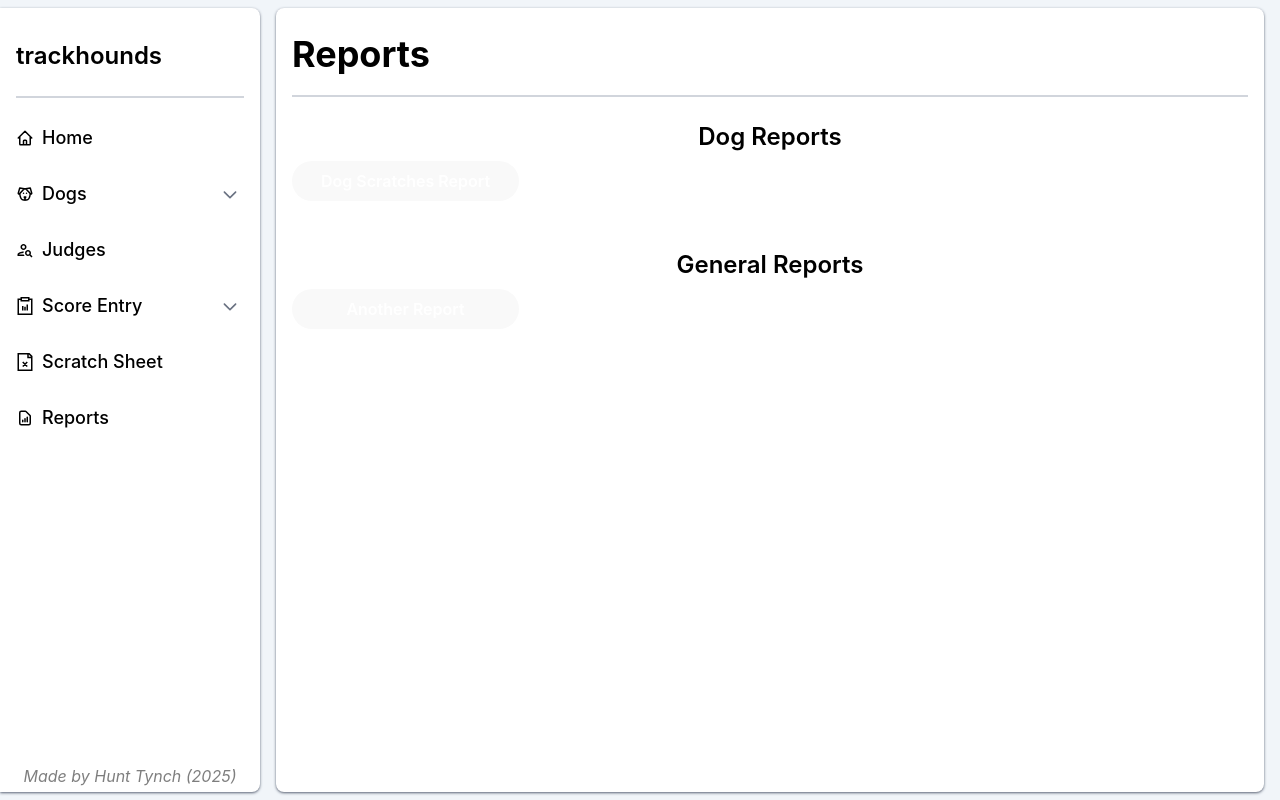
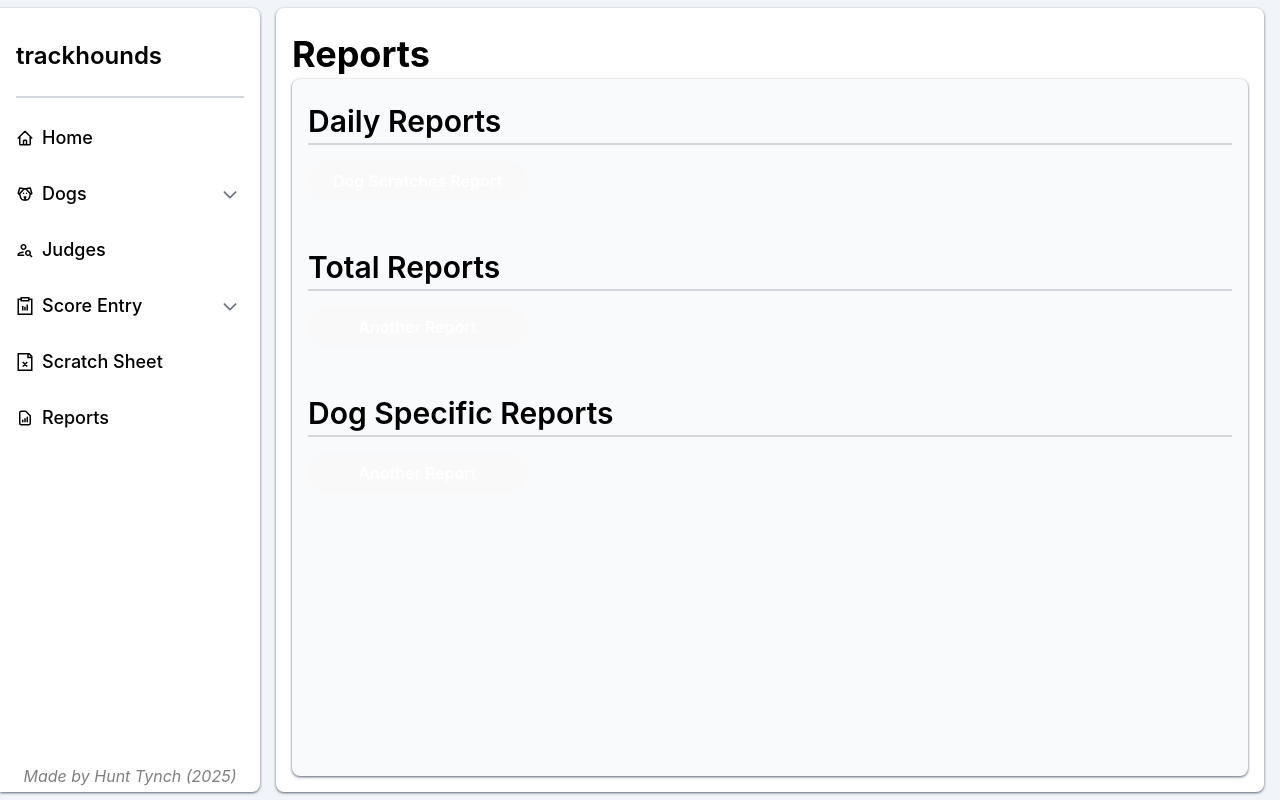
Before and after one commit to hctynch/trackhounds, a React (Vite) app in the folder frontend/: page /reports in a window 1280 px wide. Built offline with nearby package versions, Linux system fonts and the light colour scheme.

Commit message:
Working on report layout.

```diff
--- a/frontend/src/components/Reports.jsx
+++ b/frontend/src/components/Reports.jsx
@@ -7,7 +7,7 @@ function Reports() {
 
   const reports = [
     {
-      type: 'Dog Reports',
+      type: 'Daily Reports',
       items: [
         {
           title: 'Dog Scratches Report',
@@ -22,7 +22,7 @@ function Reports() {
       ],
     },
     {
-      type: 'General Reports',
+      type: 'Total Reports',
       items: [
         {
           title: 'Another Report',
@@ -56,21 +56,57 @@ function Reports() {
             ['Data 4', 'Data 5', 'Data 6'],
           ],
         },
-        // Add more general reports as needed
       ],
     },
-    // Add more report types as needed
+    {
+      type: 'Dog Specific Reports',
+      items: [
+        {
+          title: 'Another Report',
+          columns: ['Column 1', 'Column 2', 'Column 3'],
+          data: [
+            ['Data 1', 'Data 2', 'Data 3'],
+            ['Data 4', 'Data 5', 'Data 6'],
+            ['Data 1', 'Data 2', 'Data 3'],
+            ['Data 4', 'Data 5', 'Data 6'],
+            ['Data 1', 'Data 2', 'Data 3'],
+            ['Data 4', 'Data 5', 'Data 6'],
+            ['Data 1', 'Data 2', 'Data 3'],
+            ['Data 4', 'Data 5', 'Data 6'],
+            ['Data 1', 'Data 2', 'Data 3'],
+            ['Data 4', 'Data 5', 'Data 6'],
+            ['Data 1', 'Data 2', 'Data 3'],
+            ['Data 4', 'Data 5', 'Data 6'],
+            ['Data 1', 'Data 2', 'Data 3'],
+            ['Data 4', 'Data 5', 'Data 6'],
+            ['Data 4', 'Data 5', 'Data 6'],
+            ['Data 1', 'Data 2', 'Data 3'],
+            ['Data 4', 'Data 5', 'Data 6'],
+            ['Data 4', 'Data 5', 'Data 6'],
+            ['Data 1', 'Data 2', 'Data 3'],
+            ['Data 4', 'Data 5', 'Data 6'],
+            ['Data 4', 'Data 5', 'Data 6'],
+            ['Data 1', 'Data 2', 'Data 3'],
+            ['Data 4', 'Data 5', 'Data 6'],
+            ['Data 4', 'Data 5', 'Data 6'],
+            ['Data 1', 'Data 2', 'Data 3'],
+            ['Data 4', 'Data 5', 'Data 6'],
+          ],
+        },
+      ],
+    },
   ];
 
   return (
     <div className="reports-container ml-[276px] h-full text-black grid mr-4">
-      <Box params="h-full bg-white my-2 max-h-[calc(100%-1rem)] min-h-[calc(100%-1rem)] pt-5">
+      <Box params="h-full grid grid-rows-15 bg-white my-2 max-h-[calc(100%-1rem)] min-h-[calc(100%-1rem)] pt-5">
         <div className='w-full flex items-center border-b-2 border-gray-300 pb-1 h-17.25'>
           <p className="text-4xl font-bold mb-3">Reports</p>
         </div>
+        <Box params='bg-slate-50 w-full row-span-14 h-[calc(100%-1rem)]'>
         {reports.map((reportGroup, groupIndex) => (
           <div key={groupIndex} className="grid grid-cols-1 w-full my-6">
-            <h2 className="text-2xl font-semibold mb-2">{reportGroup.type}</h2>
+            <p className="text-3xl font-semibold pb-1 mb-4 text-start border-b-2 border-gray-300">{reportGroup.type}</p>
             <div className="report-buttons grid grid-cols-1 sm:grid-cols-2 md:grid-cols-3 lg:grid-cols-4 gap-4">
               {reportGroup.items.map((report, index) => (
                 <button
@@ -91,6 +127,7 @@ function Reports() {
             data={selectedReport.data}
           />
         )}
+        </Box>
       </Box>
     </div>
   );
```
